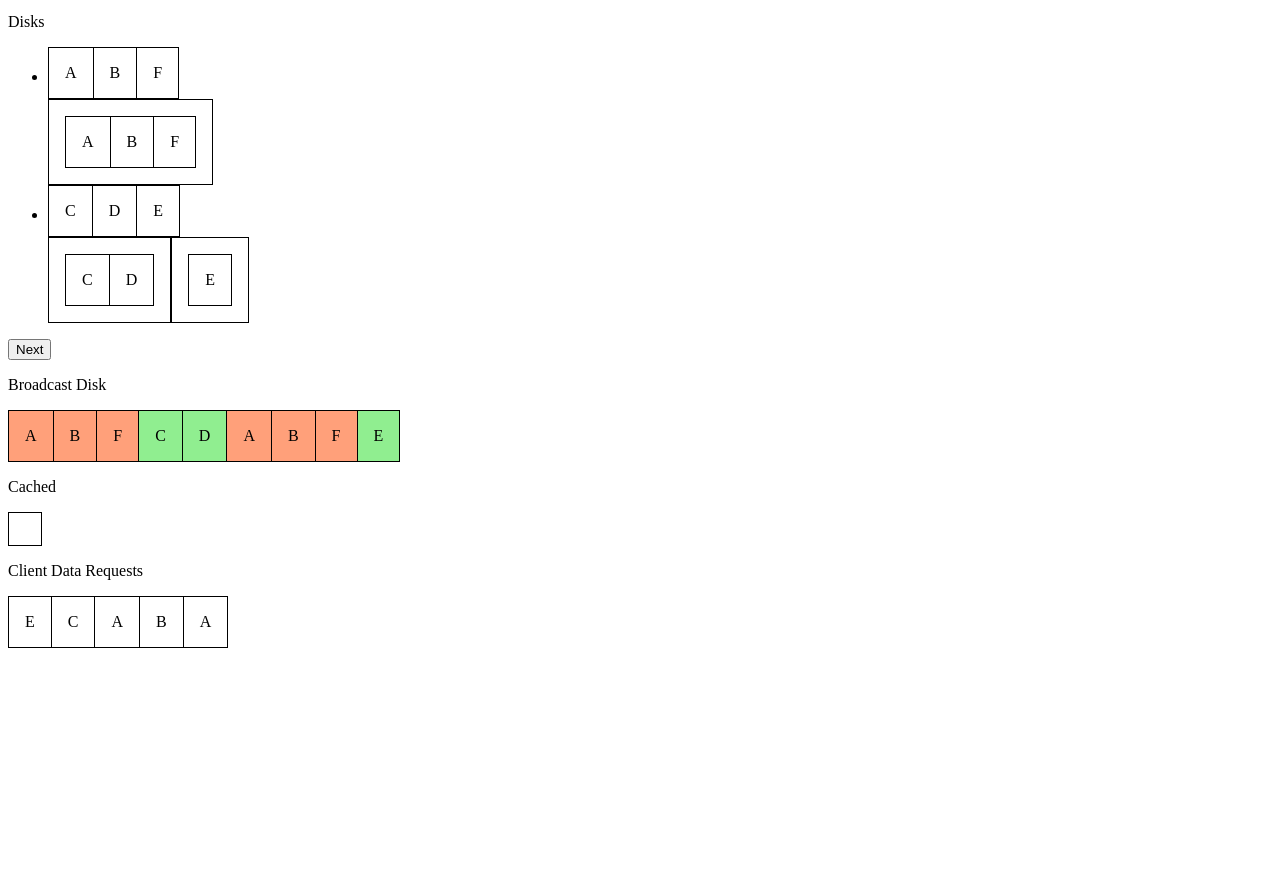
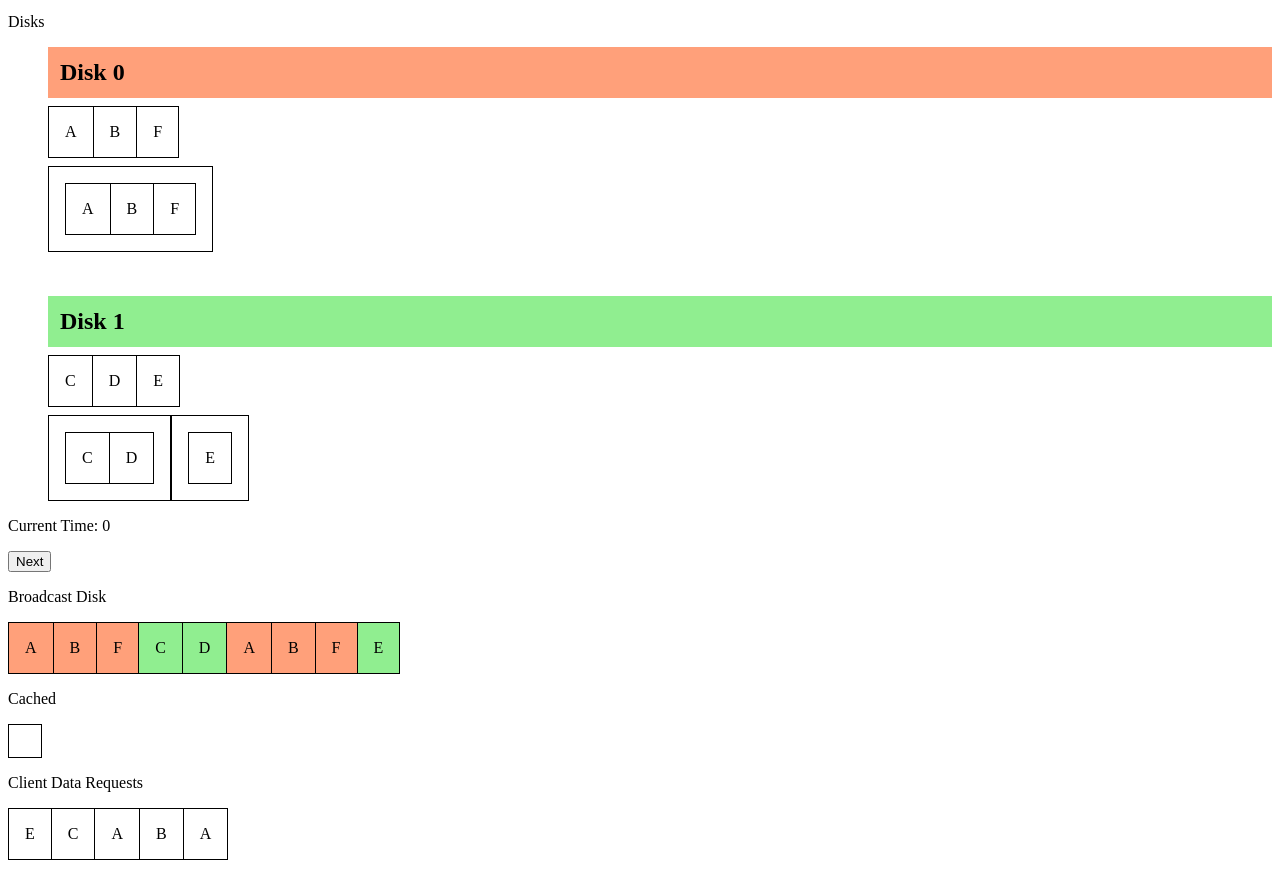
Before and after one commit to JacobFischer/CS6604-HW3, a plain HTML site: page index.html in a window 1280 px wide. Shown: the part 444-1320 px from the top of the page. Before the commit the page ends 1108 px from the top, so only its background shows below. Drawn offline with Linux system fonts and the light colour scheme.

Commit message:
PIX refactorings

```diff
--- a/index.html
+++ b/index.html
@@ -28,6 +28,9 @@
 			<ul id="disks">
 			</ul>
 		</p>
+			<p>
+			<span>Current Time: </span><span id="current-time">0</span>
+		</p>
 		<button id="next">Next</button>
 		<p>
 			Broadcast Disk
@@ -37,8 +40,7 @@
 			</table>
 		</p>
 		<p>Cached
-			<table>
-				<tr id="cached"></tr>
+			<table id="cached">
 			</table>
 		</p>
 		<p>Client Data Requests</p>
--- a/main.js
+++ b/main.js
@@ -182,13 +182,18 @@ $(document).ready(function() {
         }
 
         $disks.append(
-            $("<li>").append(
-                $('<table class="disk">').append(
-                    $tr
+            $("<li>")
+                .append($("<header>")
+                    .addClass(disk.id)
+                    .html("Disk " + i)
                 )
-            ).append(
-               $chunky
-            )
+                .append(
+                    $('<table class="disk">').append(
+                        $tr
+                    )
+                ).append(
+                   $chunky
+                )
         );
     }
 
@@ -266,19 +271,41 @@ $(document).ready(function() {
             .appendTo($clientRequests);
     }
 
-    var cached = [];
-    cached.length = getUrlParameter("caches", 1);
+    var $cached = $("#cached");
 
-    var $cached = $("#cached");
-    for(var i = 0; i < cached.length; i++) {
-        $cached.append($("<td>")
-            .attr("id", "cached-" + i)
-        );
+    var diskCaches = [];
+    var diskCachesNum = USE_PIX ? 1 : disks.length;
+    var currentCache = undefined; // will be a cache in diskCaches
+    for(var i = 0; i < diskCachesNum; i++) {
+        var cache = [];
+        cache.length = getUrlParameter("caches", 1);
+        var index = 0;
+        if(USE_LIX) {
+            index = disks[i].id;
+        }
+
+        diskCaches[i] = cache;
+        currentCache = currentCache || cache;
+
+        cache.$tr = $("<tr>")
+            .attr("id", "disk-cache-" + i)
+            .appendTo($cached);
+
+        if(USE_LIX) {
+            cache.$tr.append($("<td>Disk " + i + "</td>"));
+        }
+
+        for(var j = 0; j < cache.length; j++) {
+            $("<td>")
+                .appendTo(cache.$tr)
+                .addClass("cached-" + j);
+        }
     }
 
     var broadcasts = 0;
 
     // during this we broadcast something, and may cache it, then move to the next item in the broadcast dist, this will depend on PIX vs LIX setting
+    var currentTime = 0;
     function broadcast(page) {
         broadcasts++;
 
@@ -287,12 +314,14 @@ $(document).ready(function() {
             page.PIX = page.P / page.X;
         }
 
-        var last = cached.last();
-        if(!last || (last.PIX < page.PIX && cached.indexOf(page) < 0)) {
-            cached.pop();
-            cached.push(page);
+        currentCache = diskCaches[USE_PIX ? 0 : page.disk.id];
 
-            cached.sort(function(a, b) {
+        var last = currentCache.last();
+        if(!last || (last.PIX < page.PIX && currentCache.indexOf(page) < 0)) {
+            currentCache.pop();
+            currentCache.push(page);
+
+            currentCache.sort(function(a, b) {
                 if(!b && !a) {
                     return 0;
                 }
@@ -309,11 +338,12 @@ $(document).ready(function() {
             });
         }
 
-        for(var i = 0; i < cached.length; i++) {
-            var c = cached[i];
-            $("#cached-" + i).html(c ? c.id : "-");
+        for(var i = 0; i < currentCache.length; i++) {
+            var c = currentCache[i];
+            $(".cached-" + i, currentCache.$tr).html(c ? c.id : "-");
         }
 
+        $("#current-time").html(++currentTime);
         updatePages();
     }
 
@@ -333,7 +363,7 @@ $(document).ready(function() {
 
         broadcast(broadcasting);
 
-        while(clientRequest && (clientRequest.page === broadcasting ||  cached.indexOf(clientRequest.page) > -1)) {
+        while(clientRequest && (clientRequest.page === broadcasting ||  currentCache.indexOf(clientRequest.page) > -1)) {
             clientRequest.fullfilled = true;
             clientRequest = clientRequests[++clientIndex];
         }
--- a/style.css
+++ b/style.css
@@ -43,3 +43,25 @@ table td {
 .DISK_5 {
 	background-color: LightCyan;
 }
+
+ul#disks {
+	list-style-type: none;
+}
+
+ul#disks li header {
+	font-weight: bold;
+	padding: 0.5em;
+	font-size: 1.5em;
+}
+
+ul#disks li {
+	padding-top: 2em;
+}
+
+ul#disks > li:first-child {
+	padding-top: 0;
+}
+
+ul#disks > li > * {
+	margin-top: 0.5em;
+}
```
